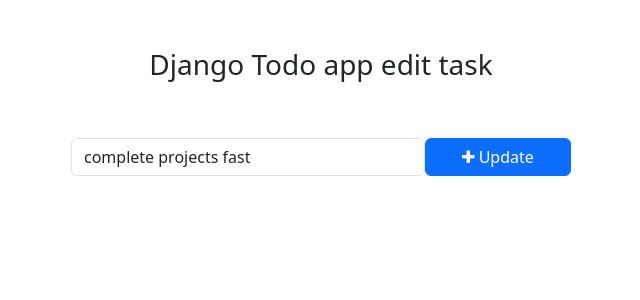
After one commit to Harshal73/Todoapp1, a Django app: page /todos/edit_task/1 in a window 1280 px wide. The commit adds this page. Shown: the top 300 px of the page, without its empty margins (319-959 px from the left). Run offline with Django 5.2, Linux system fonts and the light colour scheme; data comes from the database, SQL or seed files in the repository; both versions use the stored data as it was after the commit.

Commit message:
edit task completed

```diff
--- /dev/null
+++ b/todo_main/templates/edit_task.html
@@ -0,0 +1,50 @@
+<!DOCTYPE html>
+<html lang="en">
+  <head>
+    <meta charset="UTF-8" />
+    <meta name="viewport" content="width=device-width, initial-scale=1.0" />
+    <title>Edit Task</title>
+    <link
+      href="https://cdn.jsdelivr.net/npm/bootstrap@5.3.0-alpha1/dist/css/bootstrap.min.css"
+      rel="stylesheet"
+      integrity="sha384-GLhlTQ8iRABdZLl6O3oVMWSktQOp6b7In1Zl3/Jr59b6EGGoI1aFkw7cmDA6j6gD"
+      crossorigin="anonymous"
+    />
+    <script
+      src="https://cdn.jsdelivr.net/npm/bootstrap@5.3.0-alpha1/dist/js/bootstrap.bundle.min.js"
+      integrity="sha384-w76AqPfDkMBDXo30jS1Sgez6pr3x5MlQ1ZAGC+nuZB+EYdgRZgiwxhTBTkF7CXvN"
+      crossorigin="anonymous"
+    ></script>
+    <!-- Font Awesome Icons -->
+    <link
+      rel="stylesheet"
+      href="https://cdnjs.cloudflare.com/ajax/libs/font-awesome/4.7.0/css/font-awesome.min.css"
+    />
+  </head>
+  <body>
+    <div class="container">
+      <h3 class="pt-5 pb-5 text-center">Django Todo app edit task</h3>
+      <form
+        action=" {% url 'edit_task' get_task.pk %} "
+        method="POST"
+        style="width: 500px; margin: auto"
+      >
+        {% csrf_token %}
+        <div class="form-group">
+          <span style="display: flex">
+            <input
+              name="task"
+              type="text"
+              class="form-control"
+              placeholder="Add a task"
+              value="{{get_task.task}}"
+            />
+            <button type="submit" class="btn btn-primary" style="width: 200px">
+              <i class="fa fa-plus"></i> Update
+            </button>
+          </span>
+        </div>
+      </form>
+    </div>
+  </body>
+</html>
--- a/todo_main/templates/home.html
+++ b/todo_main/templates/home.html
@@ -50,7 +50,7 @@
                 >
 
                 <a class="btn btn-danger"><i class="fa fa-trash"></i></a>
-                <a class="btn btn-primary"><i class="fa fa-pencil"></i></a>
+                <a href=" {% url "edit_task" task.id %} " class="btn btn-primary"><i class="fa fa-pencil"></i></a>
               </span>
             </div>
           </div>
@@ -62,7 +62,7 @@
           {% for task in completed_task %}
           <div class="card m-1">
             <div class="card-body">{{task.task}}</div>
-            <a href="{% url 'mark_as_undone' task.pk %}" class="btn btn-warning"
+            <a href="{% url 'mark_as_undone' task.pk %}" class="btn btn-danger"
               ><i class="fa fa-times"></i> Undo
             </a>
           </div>
--- a/todo_main/todos/urls.py
+++ b/todo_main/todos/urls.py
@@ -2,7 +2,13 @@
 from .import views
 
 urlpatterns = [
+    #add task
     path('addTask/',views.addTask, name="addTask"),
+    # mark as done
     path('mark_as_done/<int:pk>/',views.mark_as_done,name='mark_as_done'),
+    #mark as undone
     path('mark_as_undone/<int:pk>/',views.mark_as_undone,name='mark_as_undone'),
+
+    # Edit feature
+    path('edit_task/<int:pk>',views.edit_task,name='edit_task'),
 ]
--- a/todo_main/todos/views.py
+++ b/todo_main/todos/views.py
@@ -19,3 +19,17 @@
     task.is_completed = False
     task.save()
     return redirect('home')
+
+def edit_task(request, pk):
+    get_task = get_object_or_404(Task, pk=pk)
+    if request.method == 'POST':
+        new_task = request.POST['task']
+        get_task.task = new_task
+        get_task.save()
+        return redirect('home')
+    else :
+        context = {
+            'get_task':get_task
+        }
+
+        return render(request,'edit_task.html',context)
```
Also changed, not shown: todo_main/db.sqlite3.
